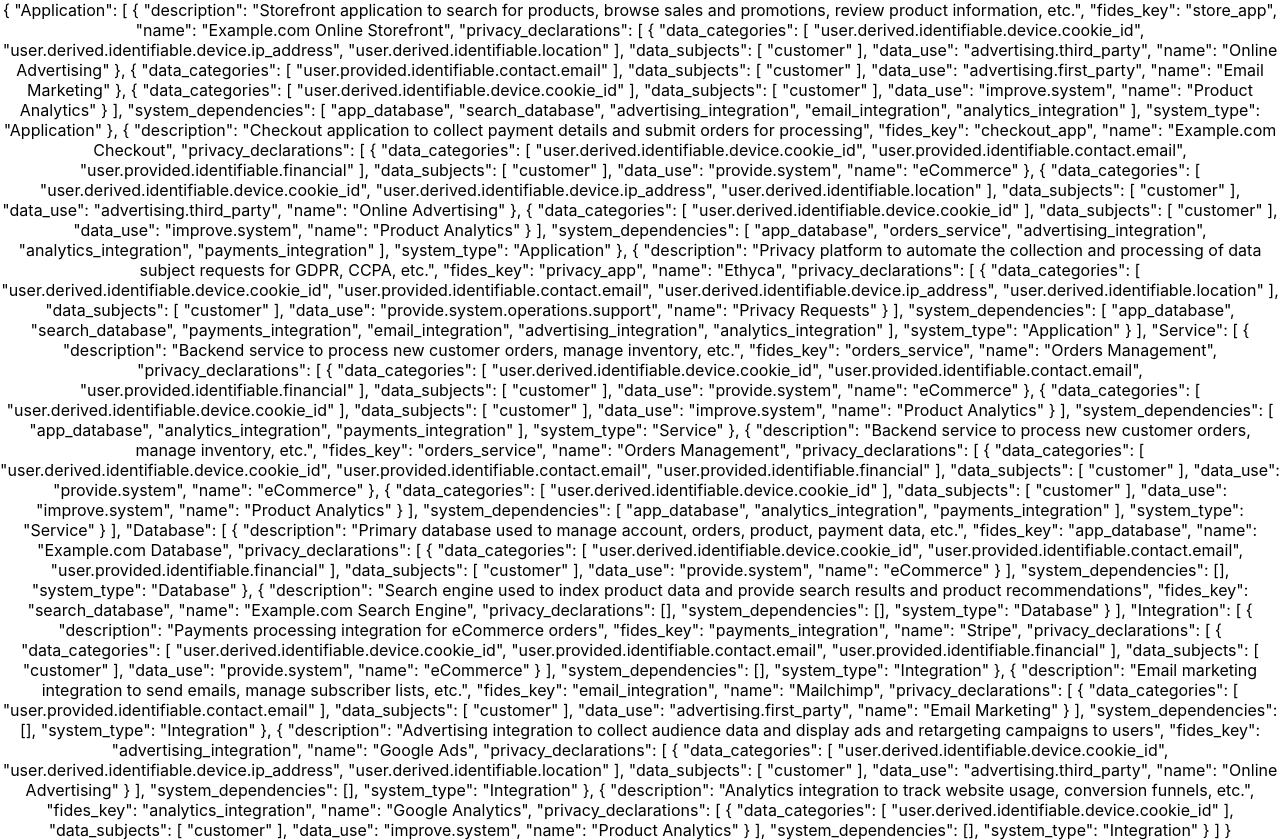
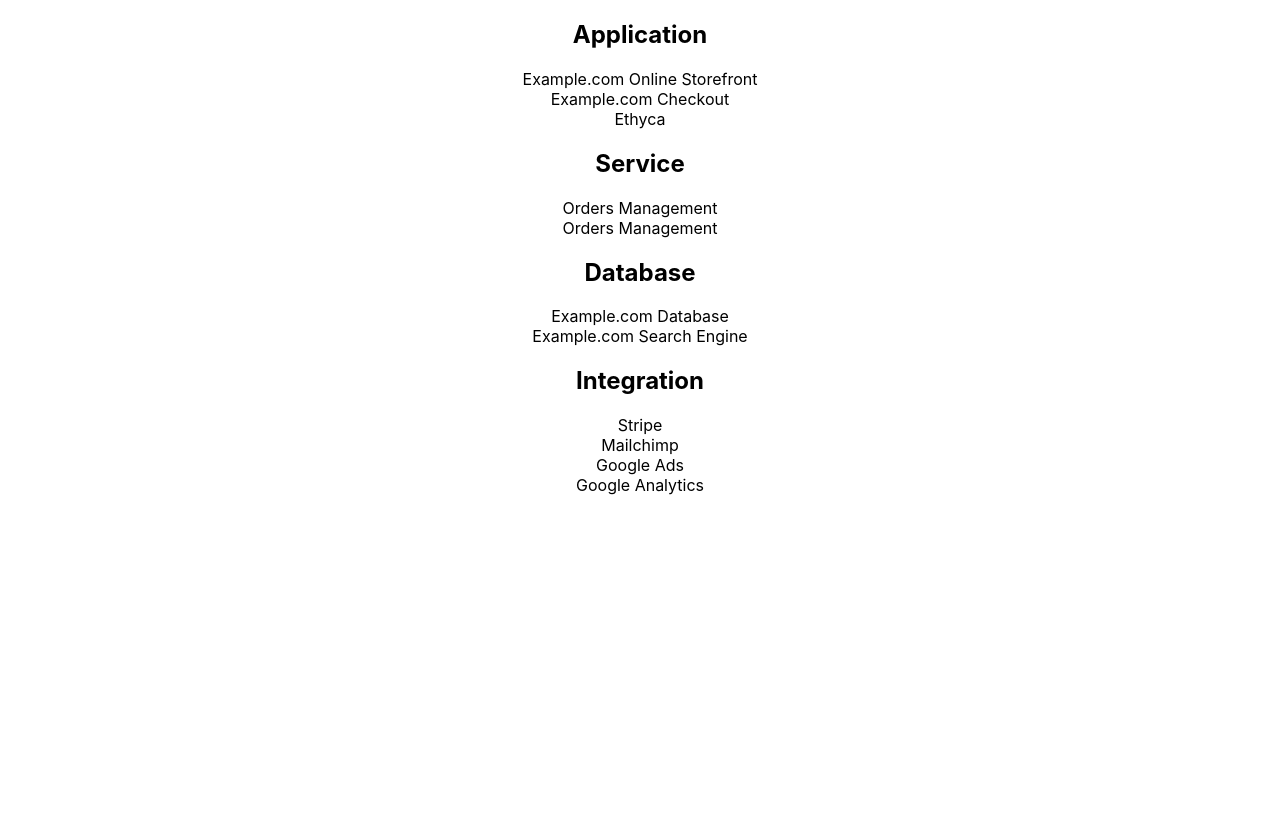
Before and after one commit to babramczyk/systems-data-map, a React (Create React App) app: page / in a window 1280 px wide. After the commit the page ends 800 px from the top, so only its background shows below. Built offline with nearby package versions, Linux system fonts and the light colour scheme.

Commit message:
show each system in its group

```diff
--- a/src/App.tsx
+++ b/src/App.tsx
@@ -18,7 +18,20 @@ function App() {
     };
   }, {});
 
-  return <div className="App">{JSON.stringify(systemsByType, null, 2)}</div>;
+  return (
+    <div className="App">
+      {Object.keys(systemsByType).map((systemType) => {
+        return (
+          <>
+            <h2>{systemType}</h2>
+            {systemsByType[systemType].map((system) => {
+              return <div>{system.name}</div>;
+            })}
+          </>
+        );
+      })}
+    </div>
+  );
 }
 
 export default App;
```
